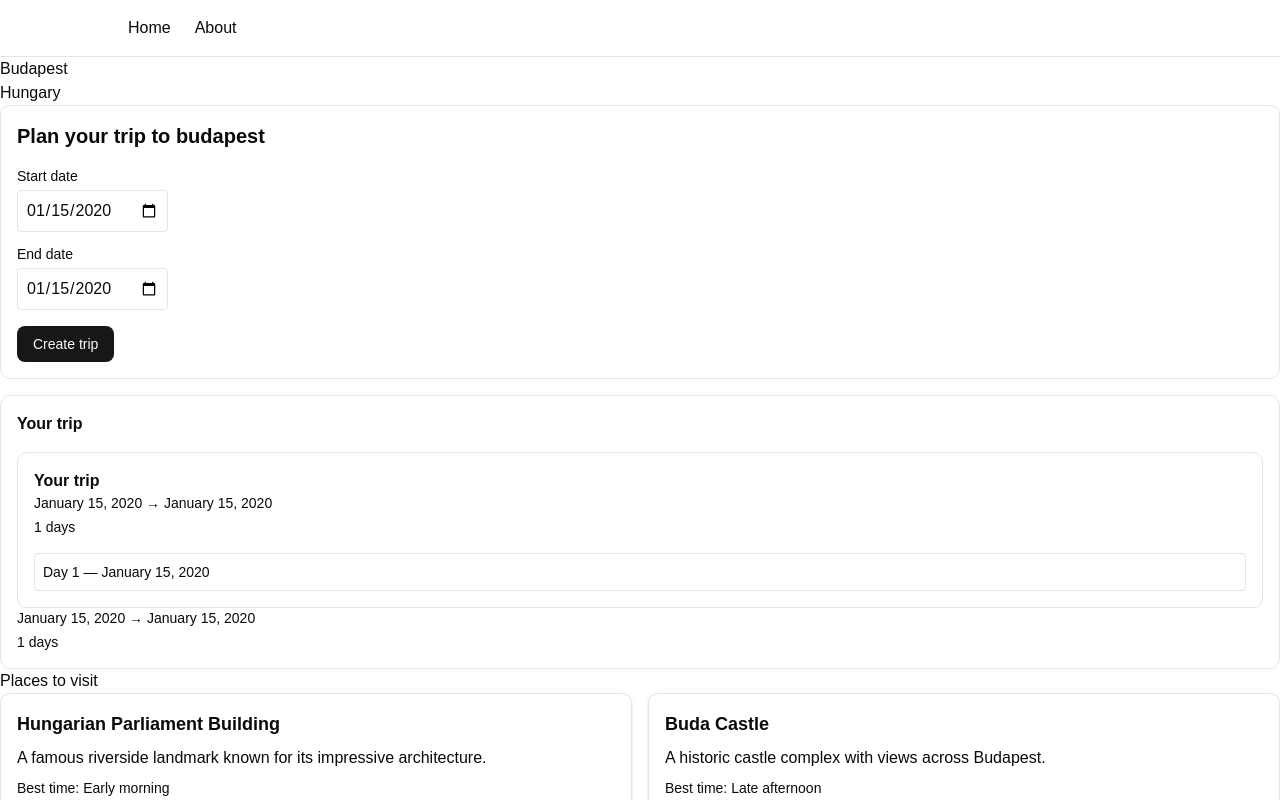
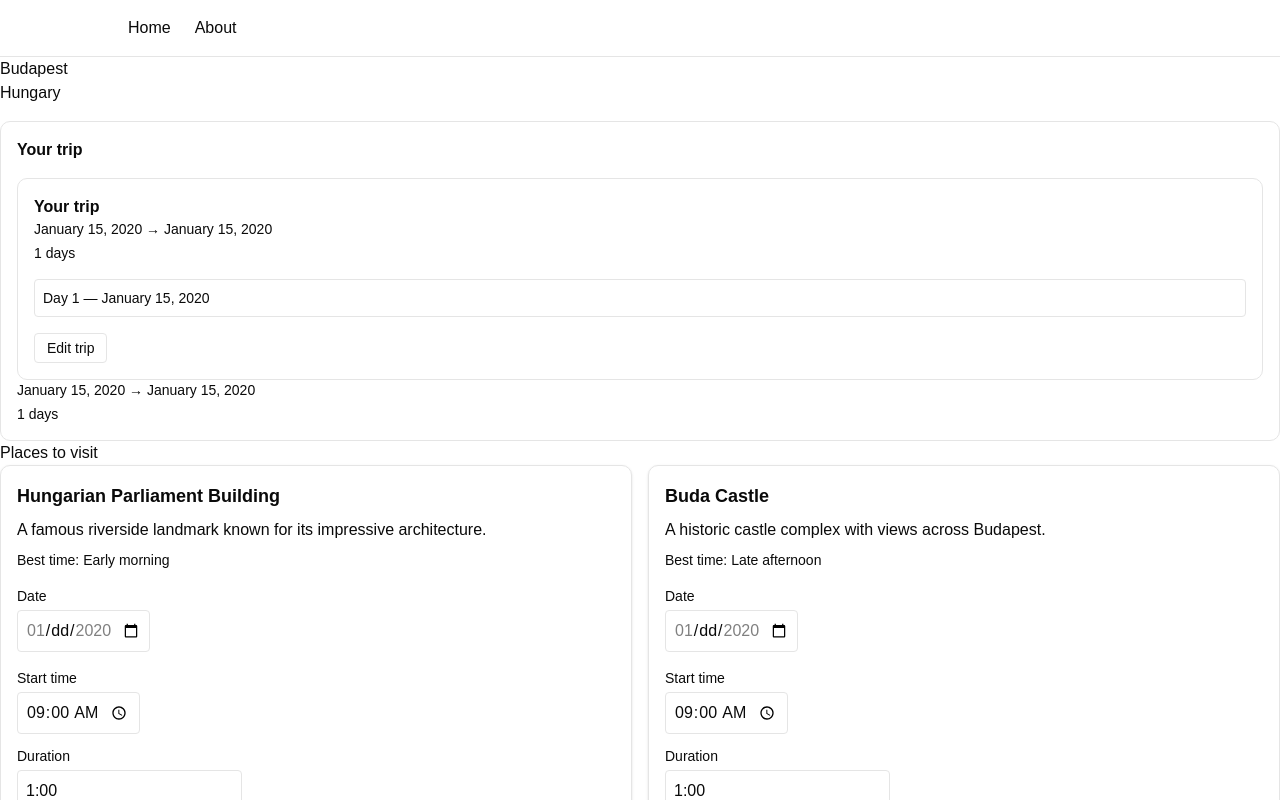
Before and after one commit to allentronix/city-itinerary-planner, a React (Vite) app: page /city/budapest in a window 1280 px wide. Both pictures are taken after typing "2020-01-15", "2020-01-15" into the empty fields and a click on the button "Create trip". Shown: the top 800 px of the page. Built offline with nearby package versions, Linux system fonts and the light colour scheme.

Commit message:
refactor: I centralized the trip date utilities

```diff
--- a/src/components/itinerary.tsx
+++ b/src/components/itinerary.tsx
@@ -1,4 +1,5 @@
 import type { ItineraryItem, Trip } from "../data/types";
+import { getTripDates } from "../utils/dates"
 
 interface ItineraryProps {
   itinerary: ItineraryItem[];
@@ -27,19 +28,6 @@ function formatDate(date: string): string {
     month: "long",
     day: "numeric",
   });
-}
-function getTripDates(startDate: string, endDate: string): string[] {
-  const dates: string[] = [];
-
-  const current = new Date(`${startDate}T00:00:00`);
-  const end = new Date(`${endDate}T00:00:00`);
-
-  while (current <= end) {
-    dates.push(current.toISOString().split("T")[0]);
-    current.setDate(current.getDate() + 1);
-  }
-
-  return dates;
 }
 
 function Itinerary({ itinerary, trip, onRemove }: ItineraryProps) {
--- a/src/components/trip-form.tsx
+++ b/src/components/trip-form.tsx
@@ -3,10 +3,17 @@ import { Button } from "./ui/button";
 
 interface TripFormProps {
   cityId: string;
+  initialStartDate?: string;
+  initialEndDate?: string;
   onCreateTrip: (startDate: string, endDate: string) => void;
 }
 
-function TripForm({ cityId, onCreateTrip }: TripFormProps) {
+function TripForm({
+  cityId,
+  initialStartDate = "",
+  initialEndDate = "",
+  onCreateTrip,
+}: TripFormProps) {
   const [startDate, setStartDate] = useState("");
   const [endDate, setEndDate] = useState("");
   const [error, setError] = useState("");
@@ -28,14 +35,10 @@ function TripForm({ cityId, onCreateTrip }: TripFormProps) {
 
   return (
     <section className="rounded-lg border p-4">
-      <h2 className="text-xl font-semibold">
-        Plan your trip to {cityId}
-      </h2>
+      <h2 className="text-xl font-semibold">Plan your trip to {cityId}</h2>
 
       <div className="mt-4">
-        <label className="block text-sm font-medium">
-          Start date
-        </label>
+        <label className="block text-sm font-medium">Start date</label>
 
         <input
           type="date"
@@ -50,9 +53,7 @@ function TripForm({ cityId, onCreateTrip }: TripFormProps) {
       </div>
 
       <div className="mt-3">
-        <label className="block text-sm font-medium">
-          End date
-        </label>
+        <label className="block text-sm font-medium">End date</label>
 
         <input
           type="date"
@@ -66,11 +67,7 @@ function TripForm({ cityId, onCreateTrip }: TripFormProps) {
         />
       </div>
 
-      {error && (
-        <p className="mt-2 text-sm text-red-600">
-          {error}
-        </p>
-      )}
+      {error && <p className="mt-2 text-sm text-red-600">{error}</p>}
 
       <Button className="mt-4" onClick={handleSubmit}>
         Create trip
--- a/src/pages/city.tsx
+++ b/src/pages/city.tsx
@@ -5,6 +5,7 @@ import cities from "../data/cities";
 import PlaceCard from "../components/place-card";
 import Itinerary from "../components/itinerary";
 import TripForm from "../components/trip-form";
+import { getTripDates } from "../utils/dates"
 
 function durationToMinutes(duration: string): number {
   const [hours, minutes] = duration.split(":").map(Number);
@@ -34,26 +35,14 @@ function calculateTripDays(startDate: string, endDate: string): number {
   return Math.floor(difference / (1000 * 60 * 60 * 24)) + 1;
 }
 
-function getTripDates(startDate: string, endDate: string): string[] {
-  const dates: string[] = [];
 
-  const current = new Date(`${startDate}T00:00:00`);
-  const end = new Date(`${endDate}T00:00:00`);
-
-  while (current <= end) {
-    dates.push(current.toISOString().split("T")[0]);
-
-    current.setDate(current.getDate() + 1);
-  }
-
-  return dates;
-}
 
 function City() {
   const { id } = useParams();
 
   const [itinerary, setItinerary] = useState<ItineraryItem[]>([]);
   const [trip, setTrip] = useState<Trip | null>(null);
+  const [isEditingTrip, setIsEditingTrip] = useState(false);
   const [error, setError] = useState("");
 
   const city = cities.find((city) => city.id === id);
@@ -87,18 +76,42 @@ function City() {
     <main>
       <h1>{city.name}</h1>
       <p>{city.country}</p>
-
+      {(!trip || isEditingTrip) && (
         <TripForm
           cityId={city.id}
           onCreateTrip={(startDate, endDate) => {
+            const affectedItems = itinerary.filter(
+              (item) => item.date < startDate || item.date > endDate,
+            );
+
+            if (affectedItems.length > 0) {
+              const confirmed = window.confirm(
+                `${affectedItems.length} itinerary ${
+                  affectedItems.length === 1 ? "item is" : "items are"
+                } outside your new trip dates and will be removed. Continue?`,
+              );
+
+              if (!confirmed) {
+                return;
+              }
+            }
+
             setTrip({
               cityId: city.id,
               startDate,
               endDate,
             });
+
+            setItinerary((current) =>
+              current.filter(
+                (item) => item.date >= startDate && item.date <= endDate,
+              ),
+            );
+
+            setIsEditingTrip(false);
           }}
         />
-
+      )}
       {trip && (
         <div className="mt-4 rounded-lg border p-4">
           <p className="font-semibold">Your trip</p>
@@ -124,6 +137,12 @@ function City() {
                   ),
                 )}
               </div>
+              <button
+                className="mt-4 rounded border px-3 py-1 text-sm"
+                onClick={() => setIsEditingTrip(true)}
+              >
+                Edit trip
+              </button>
             </div>
           )}
 
--- /dev/null
+++ b/src/utils/dates.ts
@@ -0,0 +1,21 @@
+export function getTripDates(
+    startDate: string,
+    endDate: string,
+  ): string[] {
+    const dates: string[] = [];
+
+    const current = new Date(`${startDate}T00:00:00`);
+    const end = new Date(`${endDate}T00:00:00`);
+
+    while (current <= end) {
+      const year = current.getFullYear();
+      const month = String(current.getMonth() + 1).padStart(2, "0");
+      const day = String(current.getDate()).padStart(2, "0");
+
+      dates.push(`${year}-${month}-${day}`);
+
+      current.setDate(current.getDate() + 1);
+    }
+
+    return dates;
+  }
```
Lines whose indentation alone changed are shown as unchanged.
